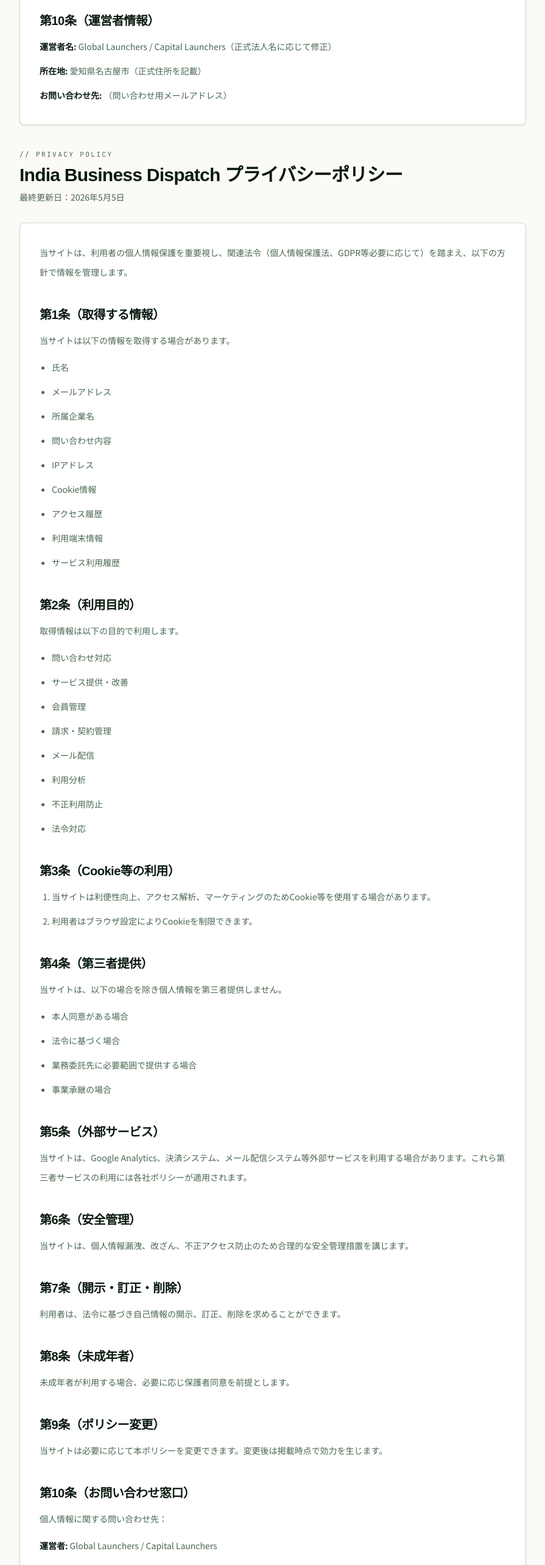
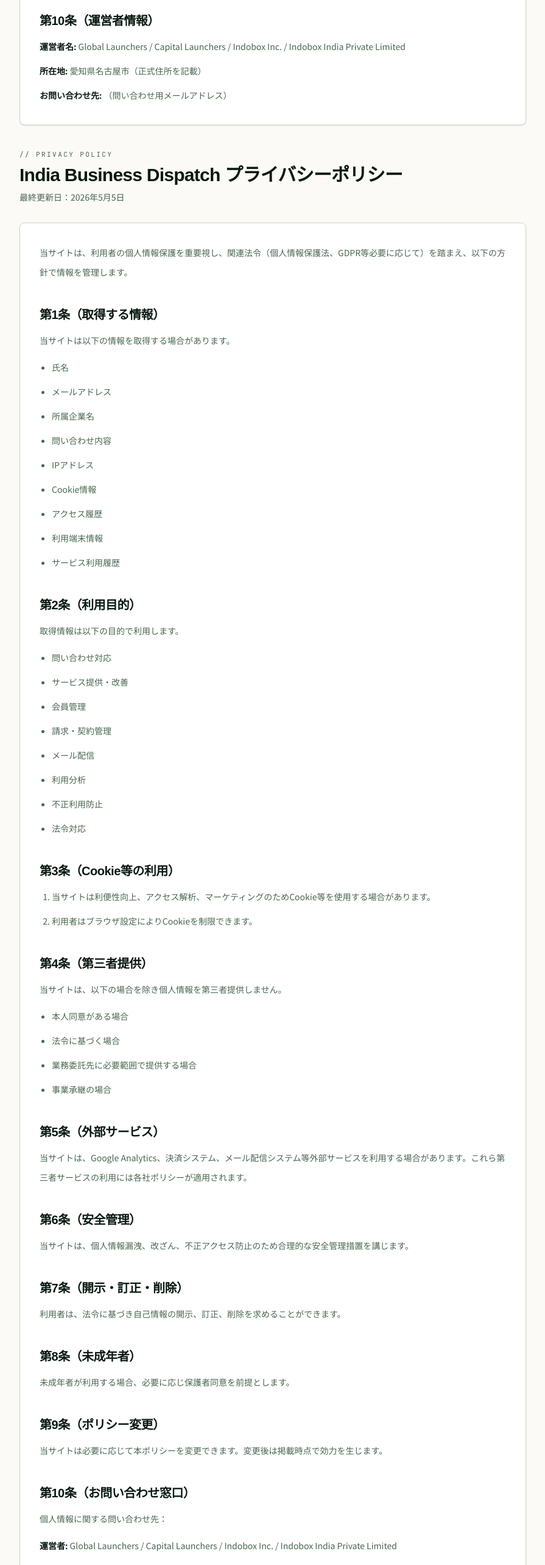
Before and after one commit to Marstronix218/india_business_dispatch, a Next.js app: page /terms in a window 1280 px wide. Shown: the part 2492-5058 px from the top of the page at 61% size, without its empty margins (192-1087 px from the left). Built offline with nearby package versions, Linux system fonts and the light colour scheme.

Commit message:
add indobox to privacy and terms

```diff
--- a/app/terms/page.tsx
+++ b/app/terms/page.tsx
@@ -203,7 +203,7 @@ export default function TermsPage() {
               <div>
                 <dt className="inline font-semibold text-foreground">運営者名: </dt>
                 <dd className="inline">
-                  Global Launchers / Capital Launchers（正式法人名に応じて修正）
+                  Global Launchers / Capital Launchers / Indobox Inc. / Indobox India Private Limited
                 </dd>
               </div>
               <div>
@@ -297,7 +297,7 @@ export default function TermsPage() {
             <dl className="space-y-2">
               <div>
                 <dt className="inline font-semibold text-foreground">運営者: </dt>
-                <dd className="inline">Global Launchers / Capital Launchers</dd>
+                <dd className="inline">Global Launchers / Capital Launchers / Indobox Inc. / Indobox India Private Limited</dd>
               </div>
               <div>
                 <dt className="inline font-semibold text-foreground">メール: </dt>
```
